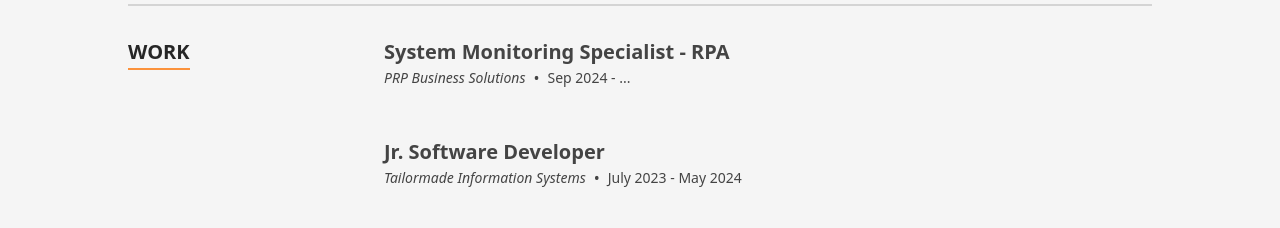
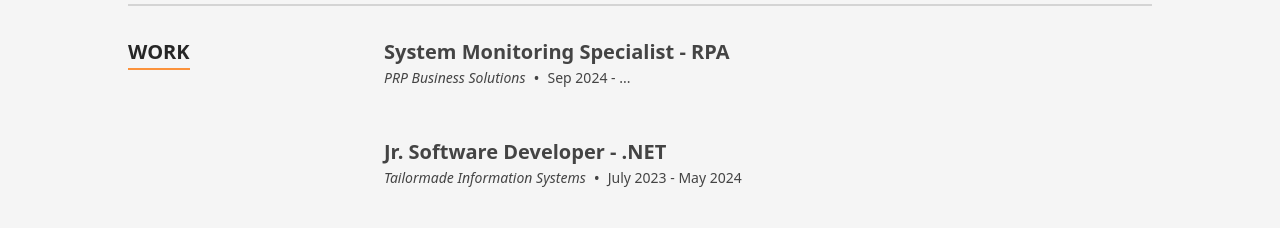
Before and after one commit to SametDulger/mywebsite, a Next.js app: page / in a window 1280 px wide. Shown: the part 1540-1768 px from the top of the page. Built offline with nearby package versions, Linux system fonts and the light colour scheme.

Commit message:
Update data.tsx

```diff
--- a/src/data/data.tsx
+++ b/src/data/data.tsx
@@ -289,7 +289,7 @@
   {
     date: 'July 2023 - May 2024',
     location: 'Tailormade Information Systems',
-    title: 'Jr. Software Developer',
+    title: 'Jr. Software Developer - .NET',
     content: <p></p>,
   },
 ];
```
